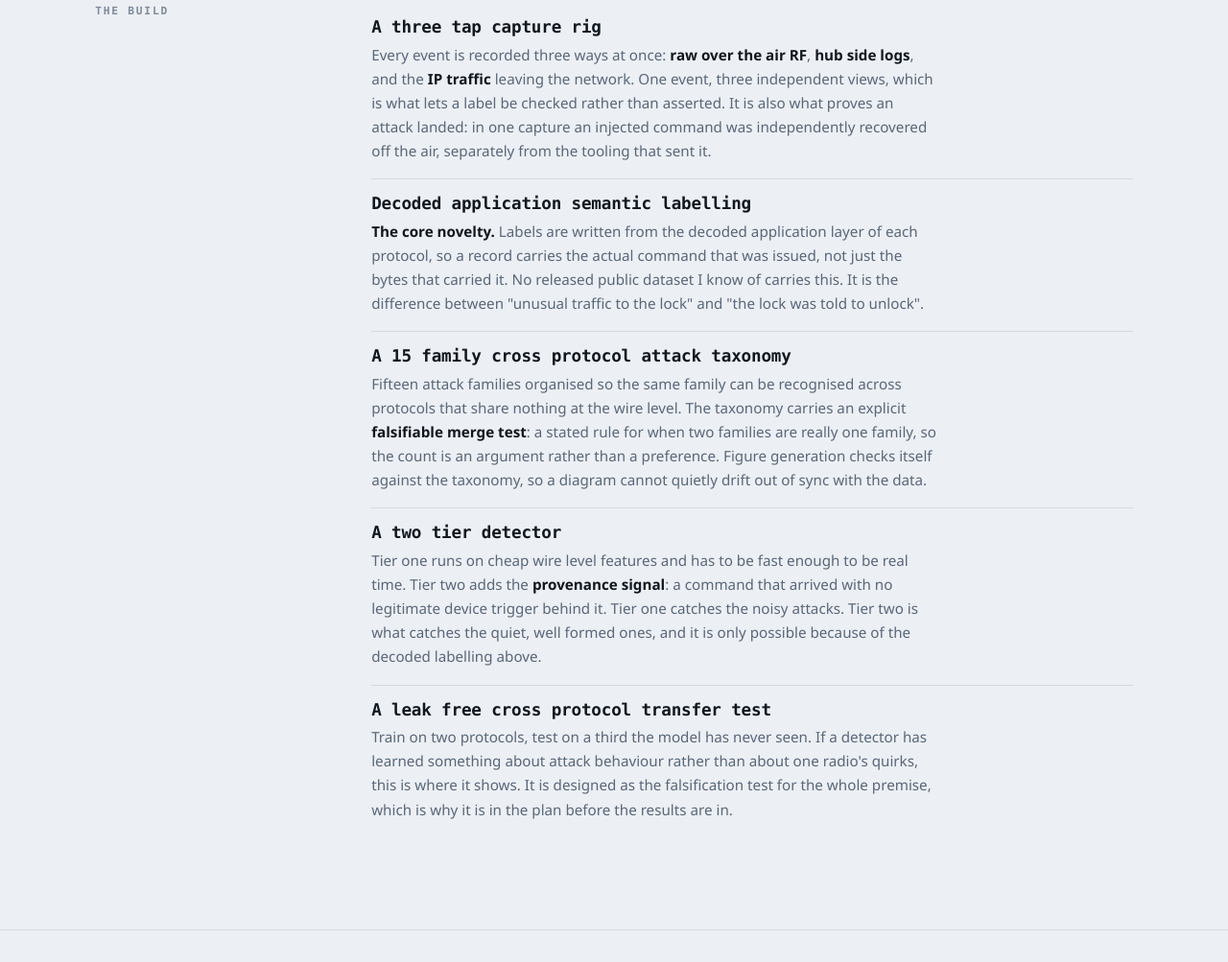
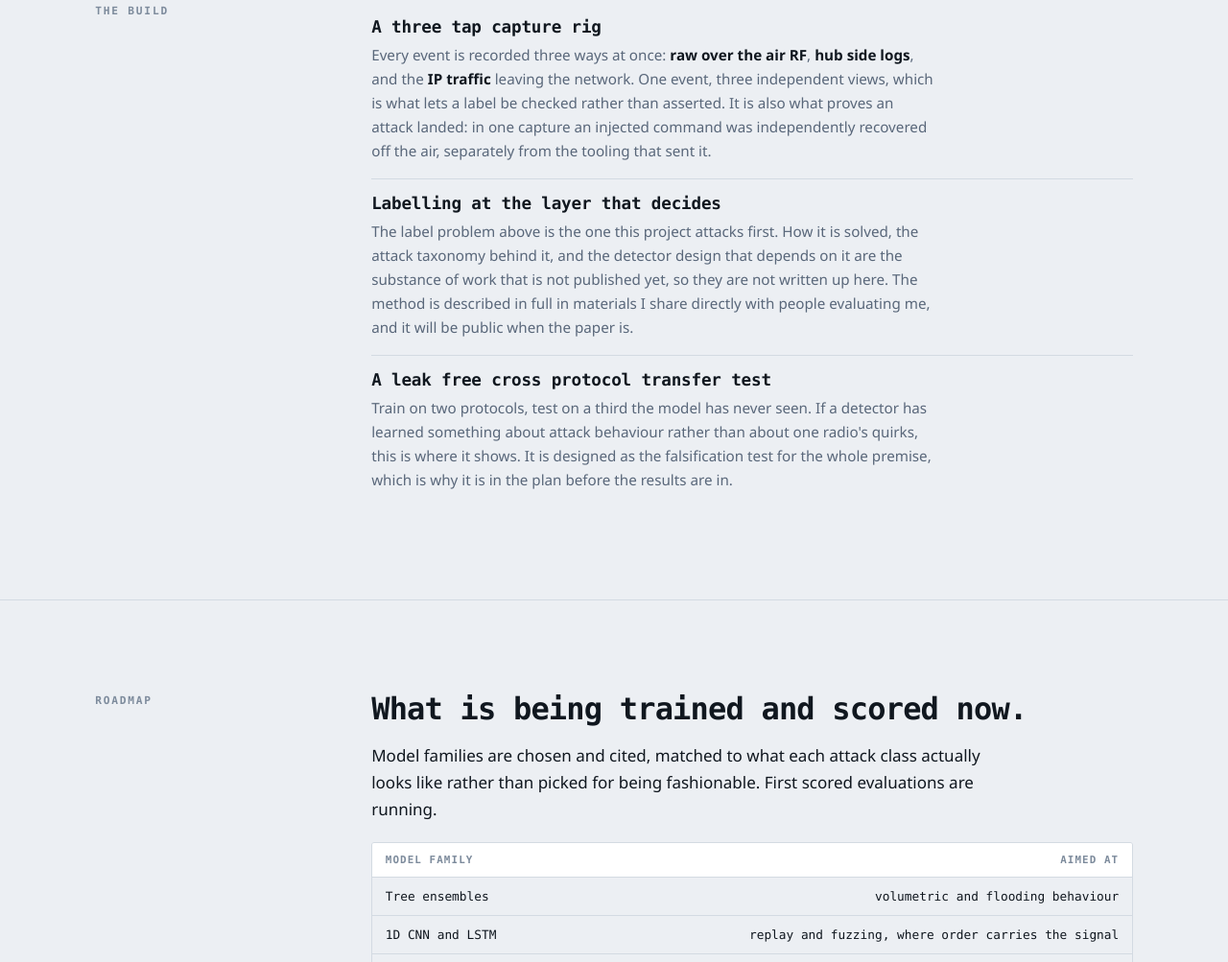
Before and after one commit to Aeripsen/aeripsen.github.io, a plain HTML site: page ids.html in a window 1280 px wide. Shown: the part 1583-2586 px from the top of the page at 96% size. Drawn offline with Linux system fonts and the light colour scheme.

Commit message:
Take the unpublished novelty off the public IoT page
The page named the core contribution, said no released dataset carries it, and then described
the taxonomy's merge test and the two tier detector that depends on it. That is the idea, not
the tooling, and a competing lab reading it gets the gap, the insight and the approach for free
before the paper exists. It is also collaborative work, so it was never solely mine to disclose.

The problem statement stays, because the gap is already visible to anyone who reads the public
datasets. What it is replaced with says plainly that the method is shared directly with people
evaluating me and goes public when the paper does.

```diff
--- a/ids.html
+++ b/ids.html
@@ -81,27 +81,12 @@
           independently recovered off the air, separately from the tooling that sent it.</p>
         </li>
         <li>
-          <h3>Decoded application semantic labelling</h3>
-          <p><strong>The core novelty.</strong> Labels are written from the decoded application
-          layer of each protocol, so a record carries the actual command that was issued, not just
-          the bytes that carried it. No released public dataset I know of carries this. It is the
-          difference between "unusual traffic to the lock" and "the lock was told to unlock".</p>
-        </li>
-        <li>
-          <h3>A 15 family cross protocol attack taxonomy</h3>
-          <p>Fifteen attack families organised so the same family can be recognised across
-          protocols that share nothing at the wire level. The taxonomy carries an explicit
-          <strong>falsifiable merge test</strong>: a stated rule for when two families are really one
-          family, so the count is an argument rather than a preference. Figure generation checks
-          itself against the taxonomy, so a diagram cannot quietly drift out of sync with the data.</p>
-        </li>
-        <li>
-          <h3>A two tier detector</h3>
-          <p>Tier one runs on cheap wire level features and has to be fast enough to be real time.
-          Tier two adds the <strong>provenance signal</strong>: a command that arrived with no
-          legitimate device trigger behind it. Tier one catches the noisy attacks. Tier two is what
-          catches the quiet, well formed ones, and it is only possible because of the decoded
-          labelling above.</p>
+          <h3>Labelling at the layer that decides</h3>
+          <p>The label problem above is the one this project attacks first. How it is solved,
+          the attack taxonomy behind it, and the detector design that depends on it are the
+          substance of work that is not published yet, so they are not written up here. The
+          method is described in full in materials I share directly with people evaluating me,
+          and it will be public when the paper is.</p>
         </li>
         <li>
           <h3>A leak free cross protocol transfer test</h3>
```
